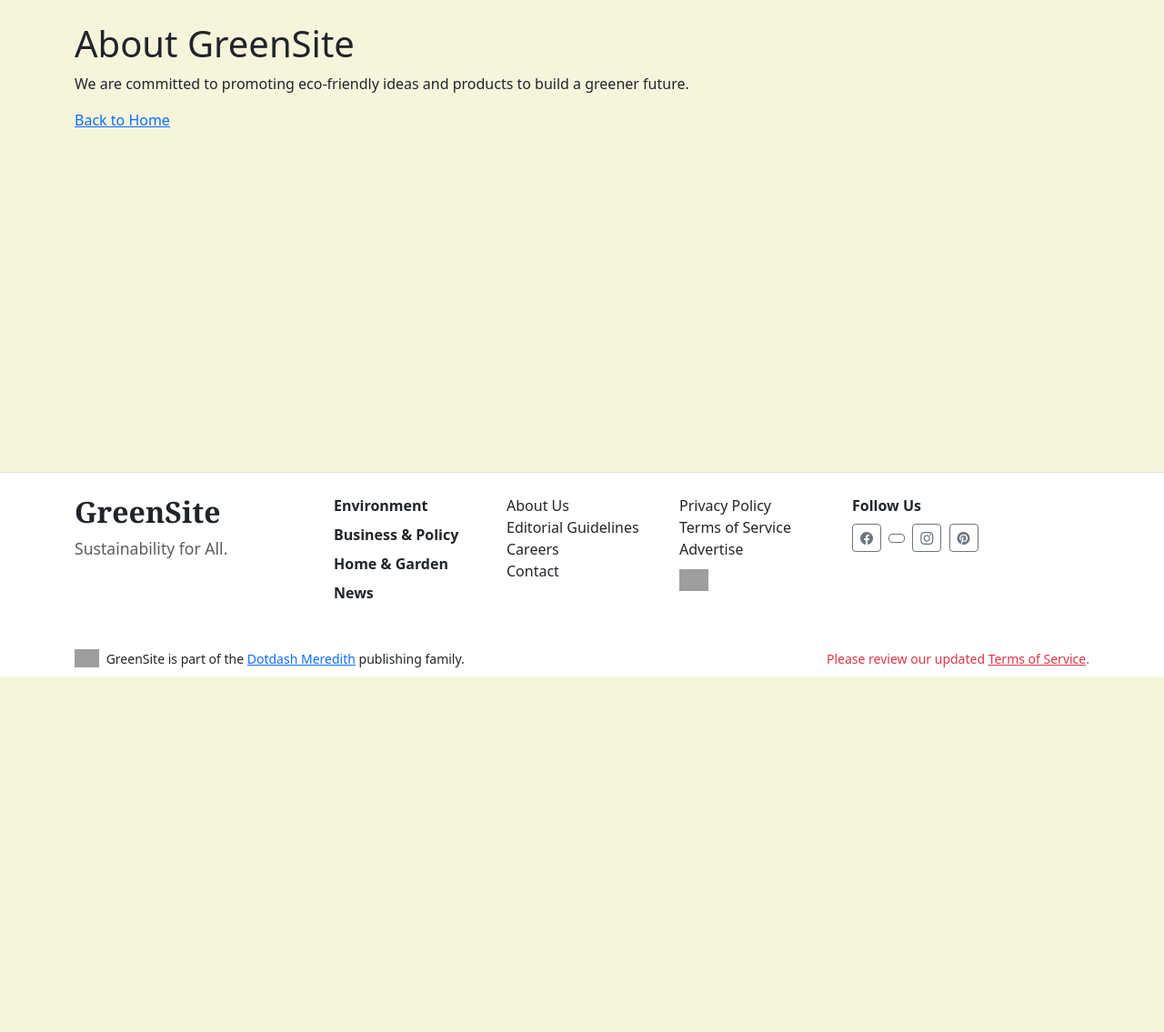
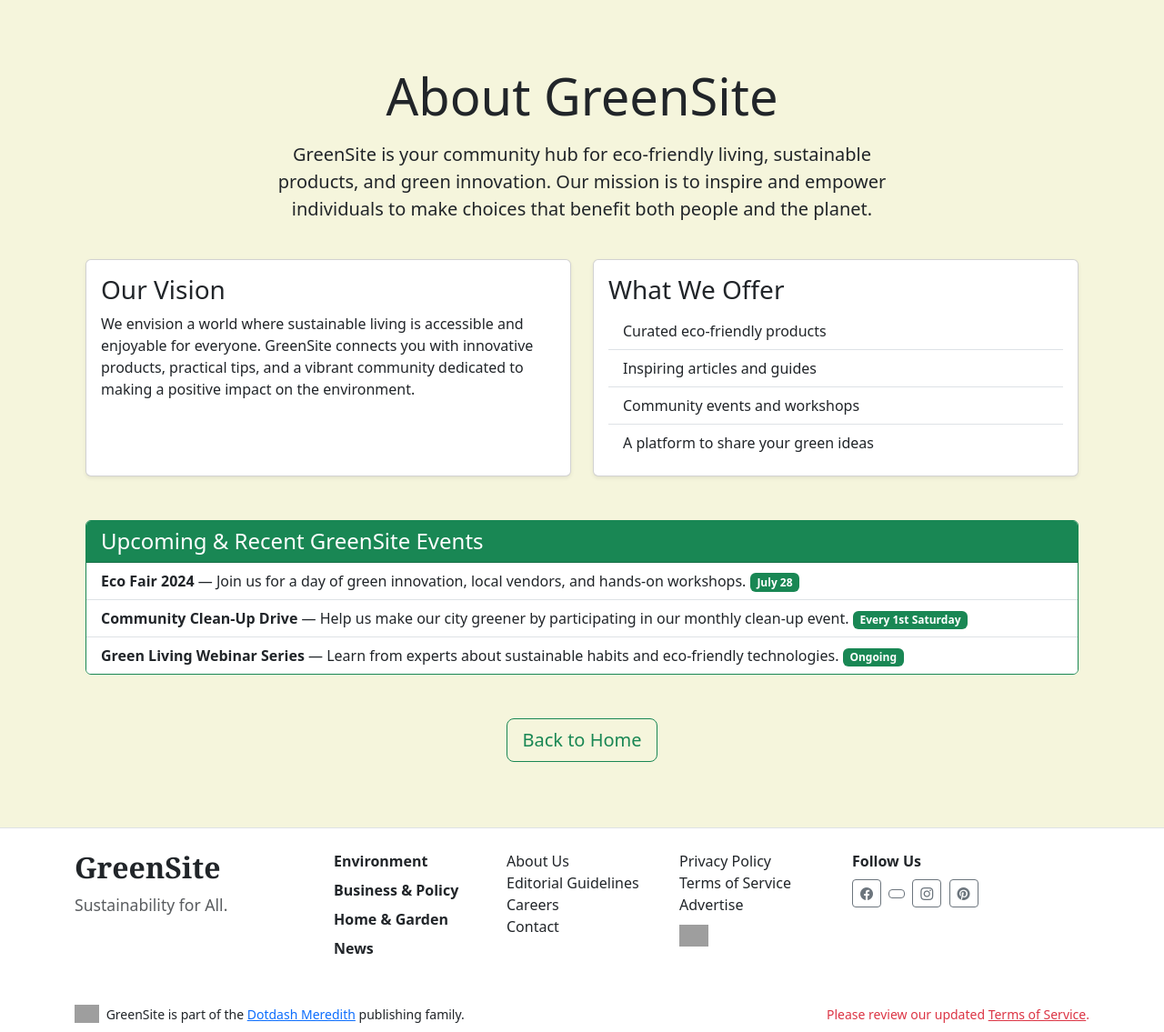
Before and after one commit to virendrasinh-bodana/greensite, a Django app: page /about/ in a window 1280 px wide. Shown: the part 56-1191 px from the top of the page at 91% size. Before the commit the page ends 800 px from the top, so only its background shows below. Run offline with Django 5.2, Linux system fonts and the light colour scheme; grey boxes are pictures that could not be loaded.

Commit message:
Updated the about us and contact us pages and it's content

```diff
--- a/main/templates/main/about.html
+++ b/main/templates/main/about.html
@@ -1,18 +1,59 @@
 {% extends 'base.html' %}
-<!DOCTYPE html>
-<html>
-<head>
-    <meta charset="UTF-8">
-    <title>About Us - GreenSite</title>
-</head>
-<body>
 {% block content %}
-
-
-    <h1>About GreenSite</h1>
-    <p>We are committed to promoting eco-friendly ideas and products to build a greener future.</p>
-    <a href="{% url 'home' %}">Back to Home</a>
-
+<div class="container py-5">
+    <div class="row justify-content-center mb-4">
+        <div class="col-lg-8 text-center">
+            <h1 class="display-4 mb-3">About GreenSite</h1>
+            <p class="lead">GreenSite is your community hub for eco-friendly living, sustainable products, and green innovation. Our mission is to inspire and empower individuals to make choices that benefit both people and the planet.</p>
+        </div>
+    </div>
+    <div class="row mb-5">
+        <div class="col-md-6">
+            <div class="card shadow-sm h-100">
+                <div class="card-body">
+                    <h3 class="card-title">Our Vision</h3>
+                    <p class="card-text">We envision a world where sustainable living is accessible and enjoyable for everyone. GreenSite connects you with innovative products, practical tips, and a vibrant community dedicated to making a positive impact on the environment.</p>
+                </div>
+            </div>
+        </div>
+        <div class="col-md-6">
+            <div class="card shadow-sm h-100">
+                <div class="card-body">
+                    <h3 class="card-title">What We Offer</h3>
+                    <ul class="list-group list-group-flush">
+                        <li class="list-group-item">Curated eco-friendly products</li>
+                        <li class="list-group-item">Inspiring articles and guides</li>
+                        <li class="list-group-item">Community events and workshops</li>
+                        <li class="list-group-item">A platform to share your green ideas</li>
+                    </ul>
+                </div>
+            </div>
+        </div>
+    </div>
+    <div class="row mb-5">
+        <div class="col-12">
+            <div class="card border-success">
+                <div class="card-header bg-success text-white">
+                    <h4 class="mb-0">Upcoming & Recent GreenSite Events</h4>
+                </div>
+                <ul class="list-group list-group-flush">
+                    <li class="list-group-item">
+                        <strong>Eco Fair 2024</strong> &mdash; Join us for a day of green innovation, local vendors, and hands-on workshops. <span class="badge bg-success">July 28</span>
+                    </li>
+                    <li class="list-group-item">
+                        <strong>Community Clean-Up Drive</strong> &mdash; Help us make our city greener by participating in our monthly clean-up event. <span class="badge bg-success">Every 1st Saturday</span>
+                    </li>
+                    <li class="list-group-item">
+                        <strong>Green Living Webinar Series</strong> &mdash; Learn from experts about sustainable habits and eco-friendly technologies. <span class="badge bg-success">Ongoing</span>
+                    </li>
+                </ul>
+            </div>
+        </div>
+    </div>
+    <div class="row justify-content-center">
+        <div class="col-auto">
+            <a href="{% url 'home' %}" class="btn btn-outline-success btn-lg">Back to Home</a>
+        </div>
+    </div>
+</div>
 {% endblock %}
-</body>
-</html>
```
Also changed, not shown: main/templates/main/contact.html (+36 -15 lines).
